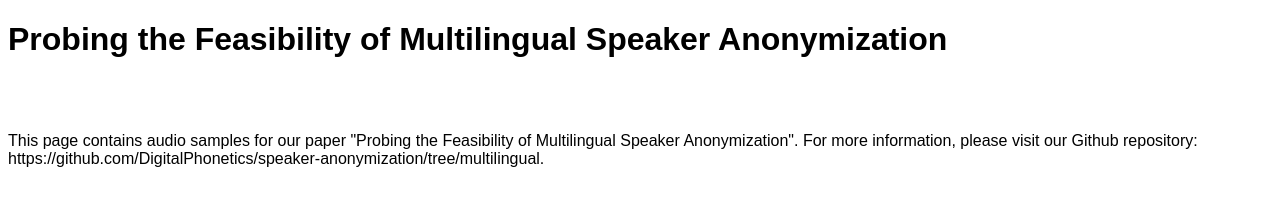
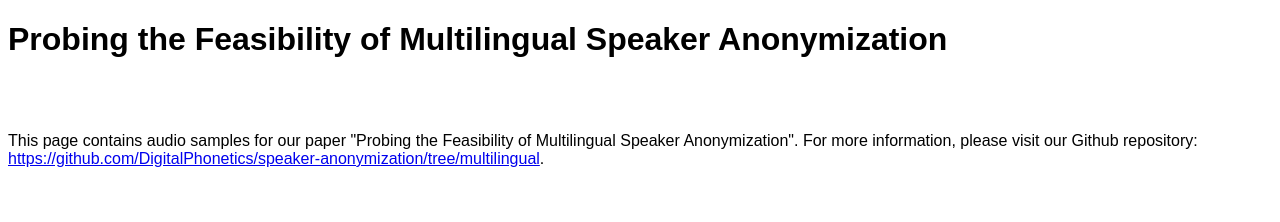
Before and after one commit to MultilingualSpeakerAnonymization/MultilingualSpeakerAnonymization.github.io, a plain HTML site: page index.html in a window 1280 px wide. Shown: the top 222 px of the page. Drawn offline with Linux system fonts and the light colour scheme.

Commit message:
Update index.html

```diff
--- a/index.html
+++ b/index.html
@@ -62,7 +62,7 @@
 
     <br><br>
 
-        <p>This page contains audio samples for our paper "Probing the Feasibility of Multilingual Speaker Anonymization". For more information, please visit our Github repository: https://github.com/DigitalPhonetics/speaker-anonymization/tree/multilingual.</p>
+        <p>This page contains audio samples for our paper "Probing the Feasibility of Multilingual Speaker Anonymization". For more information, please visit our Github repository: <a href="url">https://github.com/DigitalPhonetics/speaker-anonymization/tree/multilingual</a>.</p>
     <br><br>
 
     <!-- Table -->
```
